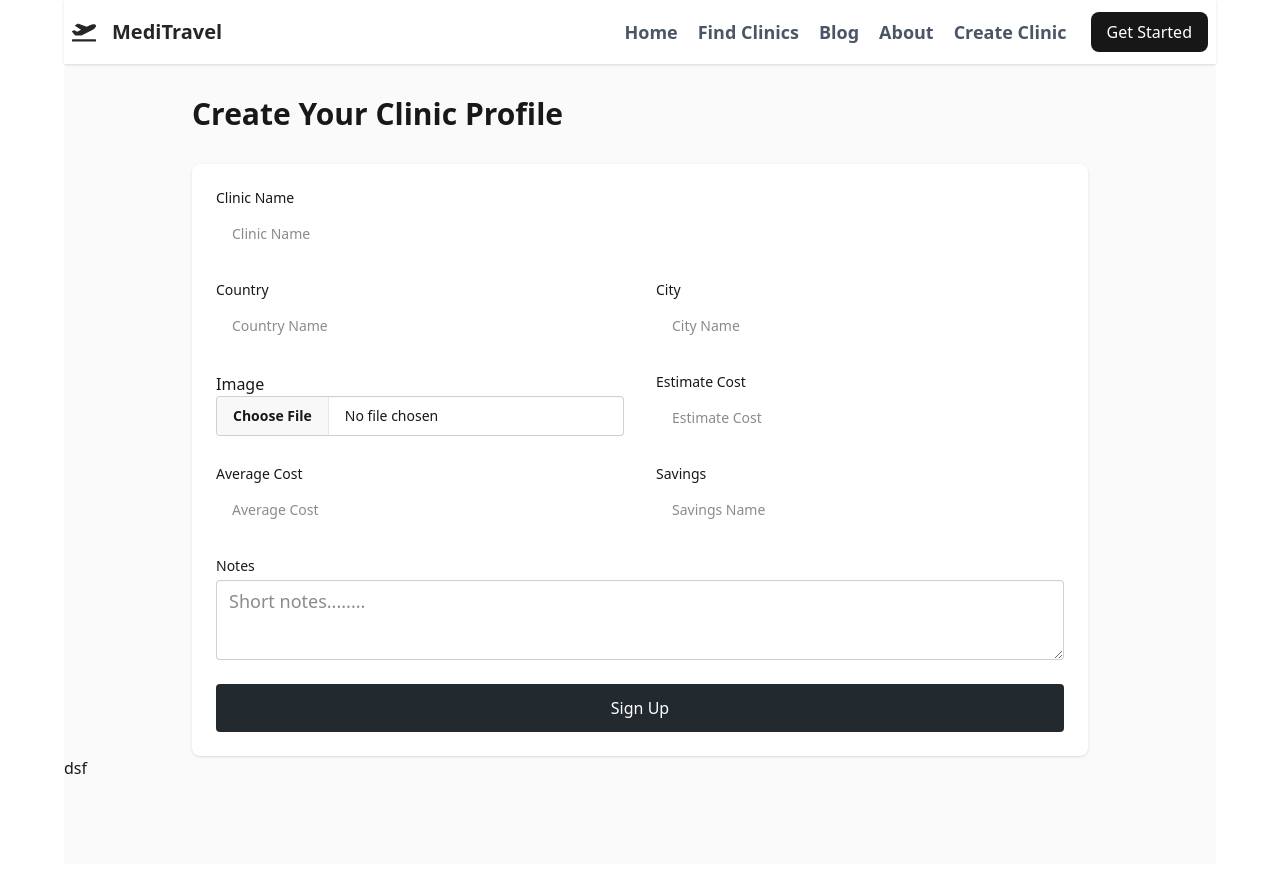
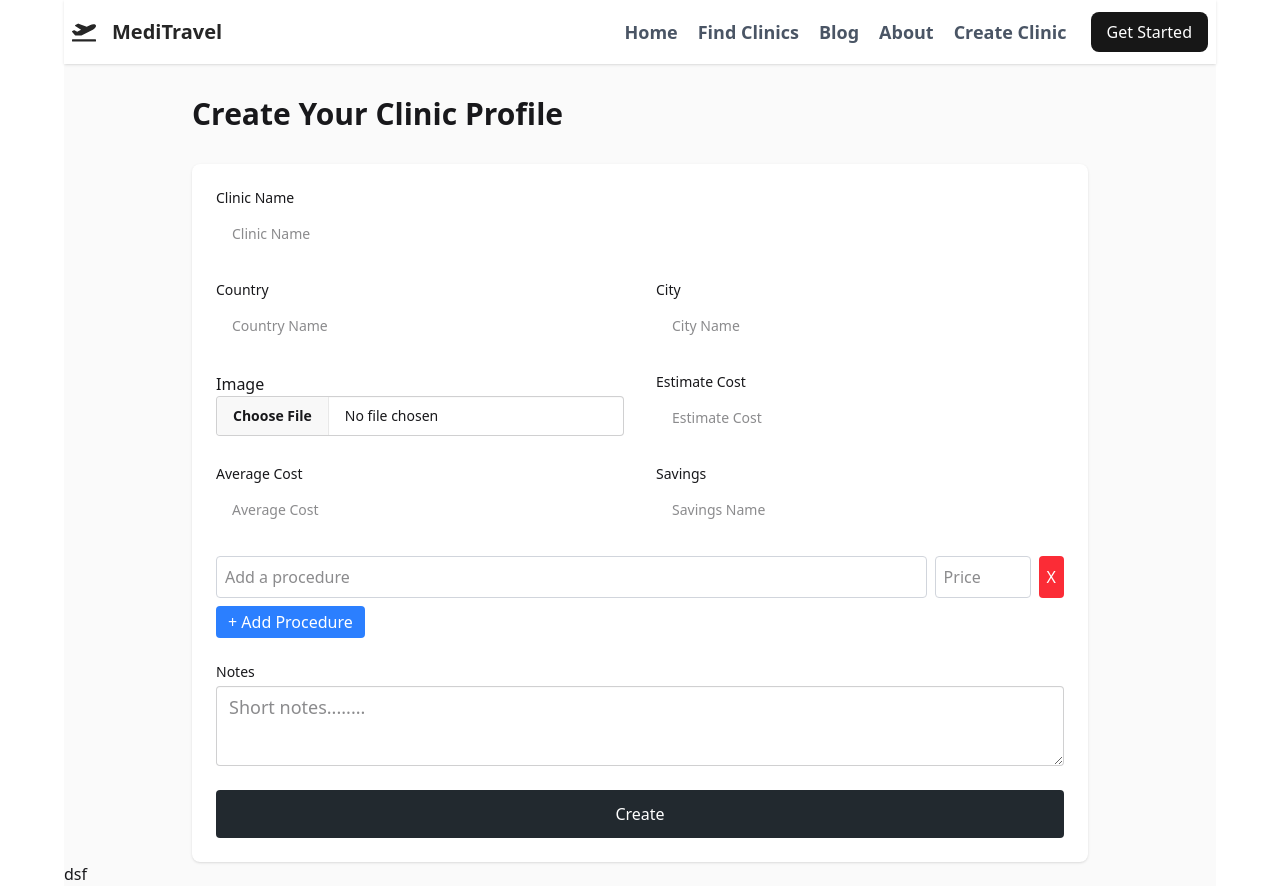
Before and after one commit to Mosharof-Hossen/medi-travel, a React (Vite) app in the folder client/: page /create-clinic in a window 1280 px wide. Before the commit the page ends 864 px from the top, so only its background shows below. Built offline with nearby package versions, Linux system fonts and the light colour scheme.

Commit message:
create clinic form done

```diff
--- a/client/src/page/CreateClinic/CreateClinic.tsx
+++ b/client/src/page/CreateClinic/CreateClinic.tsx
@@ -1,11 +1,23 @@
-import { useForm } from "react-hook-form";
+import { useFieldArray, useForm } from "react-hook-form";
 
 const CreateClinic = () => {
     const {
         register,
         handleSubmit,
+        control,
         formState: { errors },
-    } = useForm()
+    } = useForm({
+        defaultValues: {
+            services: [{ procedure: "", price: "" }],
+            // aboutClinic: "",
+        },
+    })
+
+    const { fields, append, remove } = useFieldArray({
+        control,
+        name: "services",
+    });
+
 
     const onSubmit = (data) => {
         console.log(data);
@@ -46,6 +58,7 @@ const CreateClinic = () => {
 
                             </div>
                         </div>
+
                         <div className="grid grid-cols-1 md:grid-cols-2 gap-8">
                             <div>
                                 <label className="block ">Image</label>
@@ -82,17 +95,46 @@ const CreateClinic = () => {
                             </div>
                         </div>
 
+                        {fields.map((item, index) => (
+                            <div key={item.id} className="flex gap-2 mb-2">
+                                <input
+                                    {...register(`services.${index}.procedure` as const)}
+                                    placeholder="Add a procedure"
+                                    className="border p-2 rounded w-full border-gray-300"
+                                />
+                                <input
+                                    {...register(`services.${index}.price` as const)}
+                                    placeholder="Price"
+                                    className="border p-2 rounded w-24 border-gray-300"
+                                />
+                                <button
+                                    type="button"
+                                    onClick={() => remove(index)}
+                                    className="cursor-pointer bg-red-500 text-white px-2 rounded"
+                                >
+                                    X
+                                </button>
+                            </div>
+                        ))}
+
+                        <button
+                            type="button"
+                            onClick={() => append({ procedure: "", price: "" })}
+                            className="bg-blue-500 text-white px-3 py-1 rounded"
+                        >
+                            + Add Procedure
+                        </button>
+
                         <div className="space-y-1 text-sm">
                             <label className="block ">Notes</label>
                             <textarea placeholder="Short notes........" {...register("notes", { required: true })} className="textarea textarea-bordered textarea-lg text-justify w-full" />
-                            {/* <input type="text" id="notes" placeholder="Shorts Notes"  {...register("notes", { required: true })} className="w-full px-4 py-3 rounded-md border-gray-300" /> */}
                             {
                                 errors?.notes && <p><small className="text-red-500">Notes is Required</small></p>
                             }
                         </div>
 
 
-                        <button className="bg-[#22292f] hover:bg-black block w-full p-3 text-white text-center rounded-sm ">Sign Up</button>
+                        <button className="bg-[#22292f] hover:bg-black block w-full p-3 text-white text-center rounded-sm ">Create</button>
 
 
                     </form>
```
